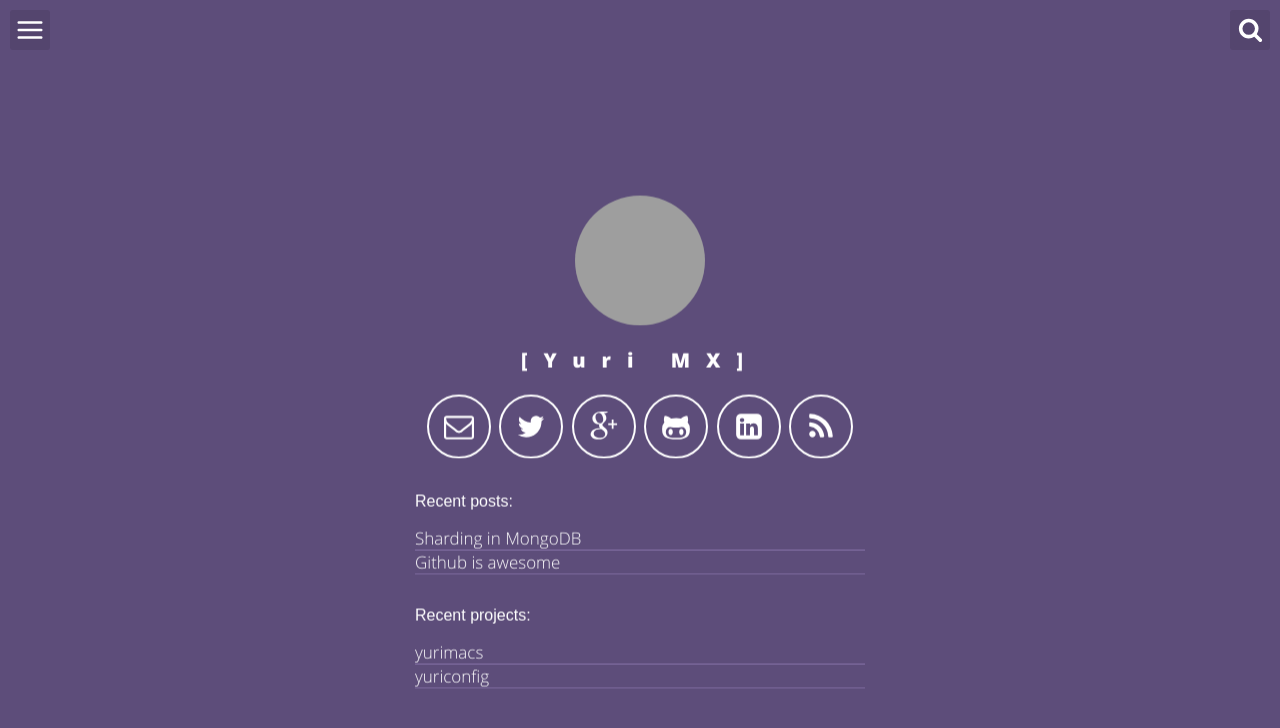
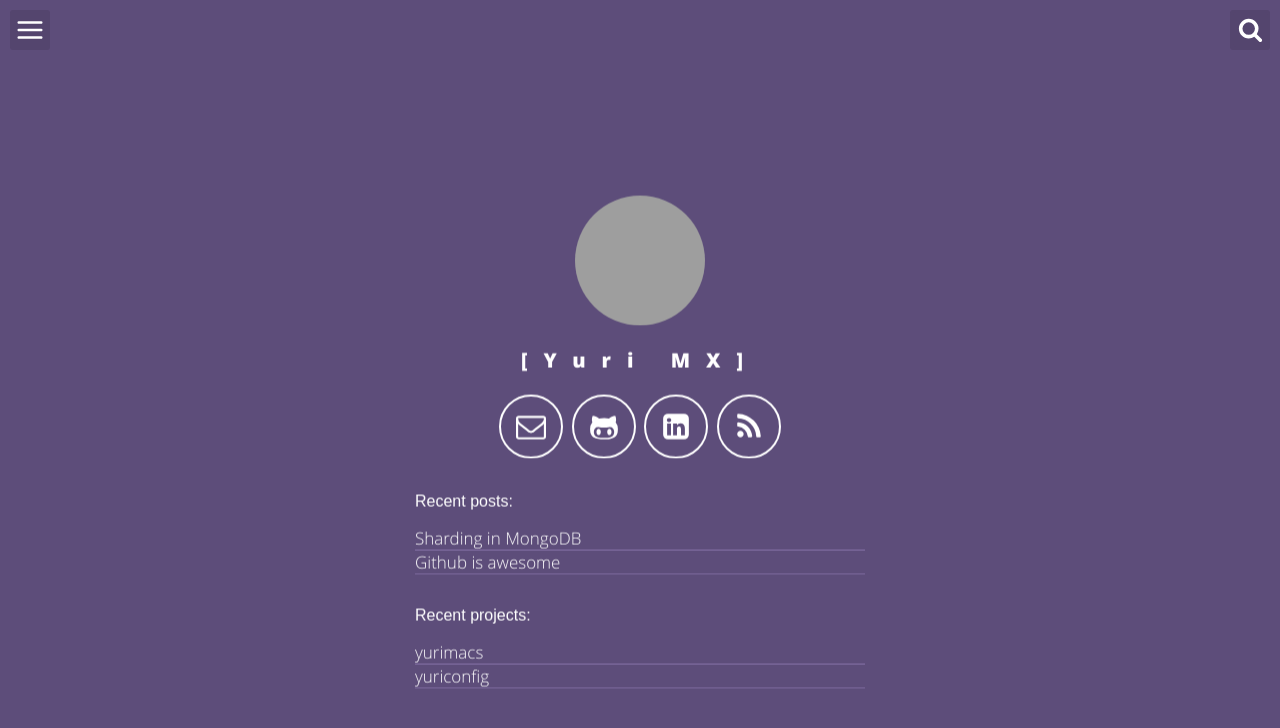
Before and after one commit to yurimx/yurimx.github.io, a Jekyll site: the page built from index.html, in a window 1280 px wide. Shown: the top 728 px of the page. Built offline with Jekyll 4.4.1, drawn with Linux system fonts in a browser that asks for light colours; grey boxes are pictures that could not be loaded.

Commit message:
Delete twitter and gplus icon for index

```diff
--- a/_includes/header-default.html
+++ b/_includes/header-default.html
@@ -12,14 +12,6 @@
         <div class="icons-home">
             <a aria-label="Send email" title="Send me a e-mail" href="mailto:{{site.email}}">
                 <svg class="icon icon-email"><use xlink:href="#icon-email"></use></svg>
-            </a>
-
-            <a aria-label="My Twitter" title="Follow me on Twitter" target="_blank" href="https://twitter.com/{{site.twitter_username}}">
-                <svg class="icon icon-twitter"><use xlink:href="#icon-twitter"></use></svg>
-            </a>
-
-            <a aria-label="My Google Plus" title="Show my feed" target="_blank" href="https://plus.google.com/u/0/+{{site.gplus_username}}/posts">
-                <svg class="icon icon-google-plus"><use xlink:href="#icon-google-plus"></use></svg>
             </a>
 
             <a aria-label="My Github" title="Show my projects" target="_blank" href="https://github.com/{{site.github_username}}">
```
